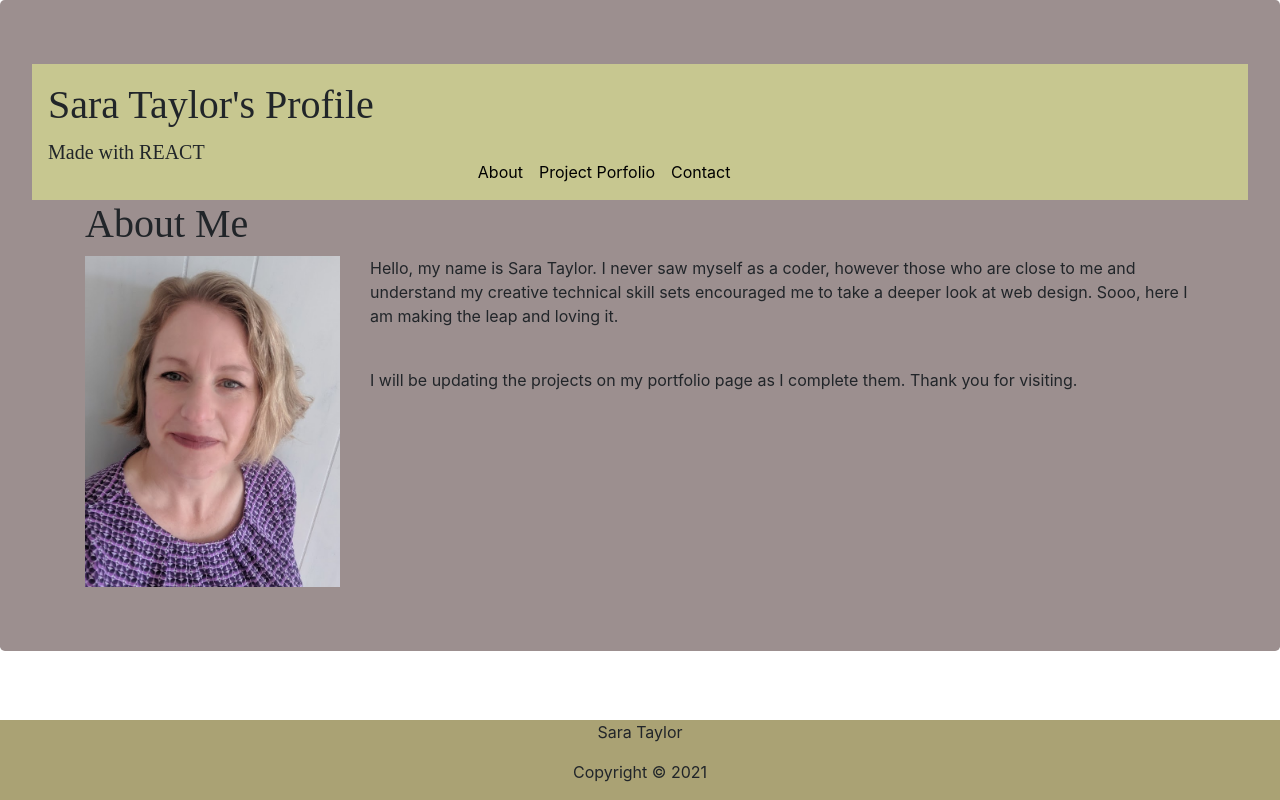
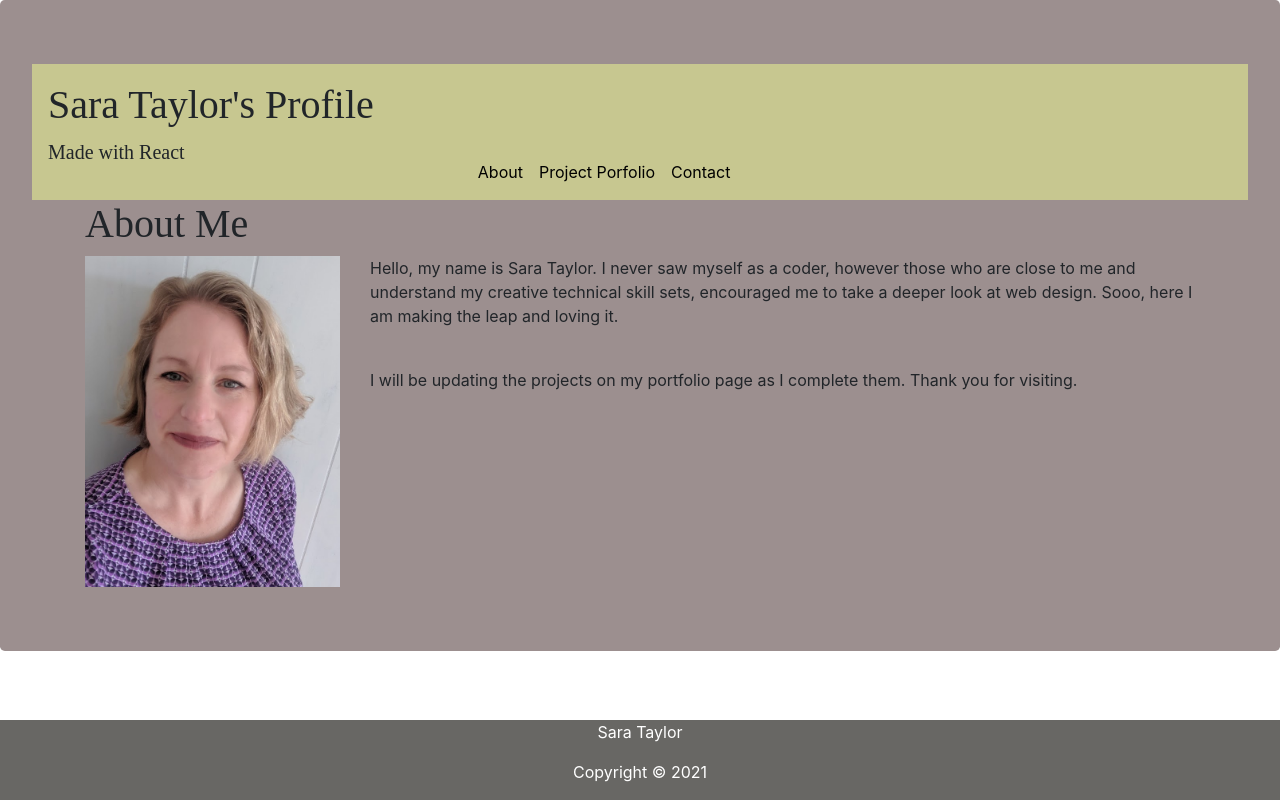
Before and after one commit to SaraSwifti/react-portfolio, a React (Create React App) app: page / in a window 1280 px wide. Built offline with nearby package versions, Linux system fonts and the light colour scheme.

Commit message:
cleaned up project page and favocon

```diff
--- a/public/index.html
+++ b/public/index.html
@@ -4,6 +4,7 @@
     <title>React App</title>
     <link href="https://cdn.jsdelivr.net/npm/bootstrap@5.0.0-beta3/dist/css/bootstrap.min.css" rel="stylesheet">
     <link rel="stylesheet" href="styles.css">
+    <link rel="shortcut icon" href="%PUBLIC_URL%/ST-favicon.ico">
 
   </head>
   <body>
--- a/src/components/Footer/Footer.css
+++ b/src/components/Footer/Footer.css
@@ -1,3 +1,4 @@
 .footer {
-    background-color:rgb(170, 162, 116);
+    background-color:rgb(104, 103, 100);
+    color: white;
 }
--- a/src/components/Header/Header.js
+++ b/src/components/Header/Header.js
@@ -6,7 +6,7 @@ function Header() {
     return (
         <nav className=" nav navbar navbar-expand-lg sticky-top">
 
-                <li className="navbar-brand" to="../pages/About.js"><h1>Sara Taylor's Profile</h1><p>Made with REACT</p></li>
+                <li className="navbar-brand" to="../pages/About.js"><h1>Sara Taylor's Profile</h1><p>Made with React</p></li>
                 <ul className="navcont navbar-nav me-auto mb-2 mb-lg-0">
                     <li className="nav-item">
                         <Link className="nav-link active"  to="/">About</Link>
--- a/src/pages/About.js
+++ b/src/pages/About.js
@@ -22,7 +22,7 @@ function About() {
           </div>
         </div>
         <div className="col">
-          <p>Hello, my name is Sara Taylor. I never saw myself as a coder, however those who are close to me and understand my creative technical skill sets encouraged me to take a deeper look at web design.
+          <p>Hello, my name is Sara Taylor. I never saw myself as a coder, however those who are close to me and understand my creative technical skill sets, encouraged me to take a deeper look at web design.
             Sooo, here I am making the leap and loving it.  </p>
           <br></br>
           <p> I will be updating the projects on my portfolio page as I complete them. Thank you for visiting. </p>
```
Also changed, not shown: 1 other file (tests, documents, lock files or other folders).
